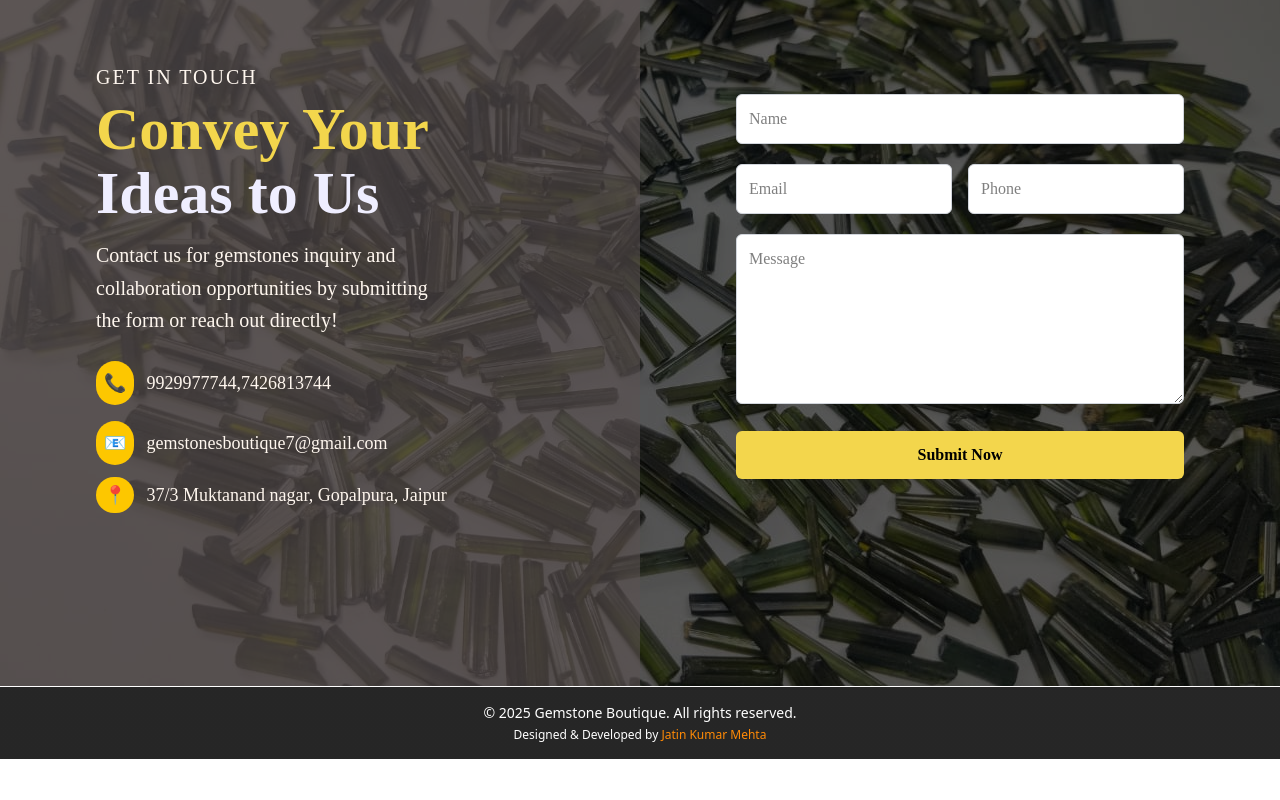
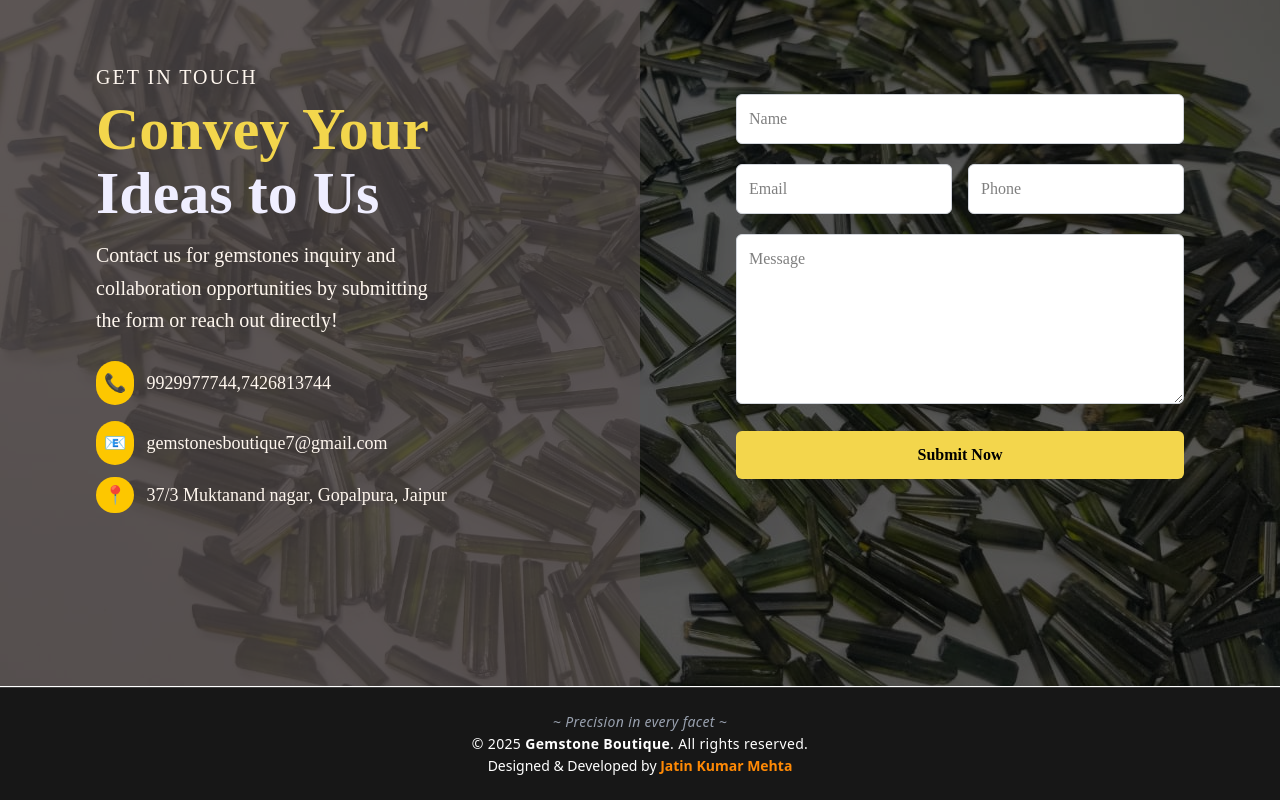
Before and after one commit to JatinMehta007/Freelance-project, a React (Vite) app: page / in a window 1280 px wide. Shown: the part 4280-5080 px from the top of the page. Before the commit the page ends 5039 px from the top, so only its background shows below. Built offline with nearby package versions, Linux system fonts and the light colour scheme; a web font is replaced by a local one.

Commit message:
Add quote

```diff
--- a/src/pages/Footer.jsx
+++ b/src/pages/Footer.jsx
@@ -2,11 +2,24 @@ import { forwardRef } from "react";
 
 export const Footer = forwardRef((props, ref) => {
   return (
-    <footer ref={ref} className="bg-gradient-to-r from-neutral-800 via-neutral-800 to-neutral-800 text-center py-4 text-sm text-white">
-  <div>© 2025 Gemstone Boutique. All rights reserved.</div>
-  <div className="mt-1 text-xs">
-    Designed & Developed by <a href="https://portfolio-jatinmehta.vercel.app" className="text-orange-400 hover:underline">Jatin Kumar Mehta</a>
-  </div>
+    <footer ref={ref} className="bg-neutral-900 text-white py-6 text-center  border-t border-neutral-700">
+  <p className="text-sm italic tracking-wide text-gray-400">
+    ~ Precision in every facet ~
+  </p>
+  <p className="text-sm  tracking-wide leading-6">
+    © 2025 <span className="font-semibold">Gemstone Boutique</span>. All rights reserved.
+  </p>
+  <p className="text-sm">
+    Designed & Developed by{" "}
+    <a
+      href="https://your-portfolio-link.com"
+      className="font-semibold text-orange-400 hover:text-orange-300 transition duration-300"
+      target="_blank"
+      rel="noopener noreferrer"
+    >
+      Jatin Kumar Mehta
+    </a>
+  </p>
 </footer>
   );
 });
```
